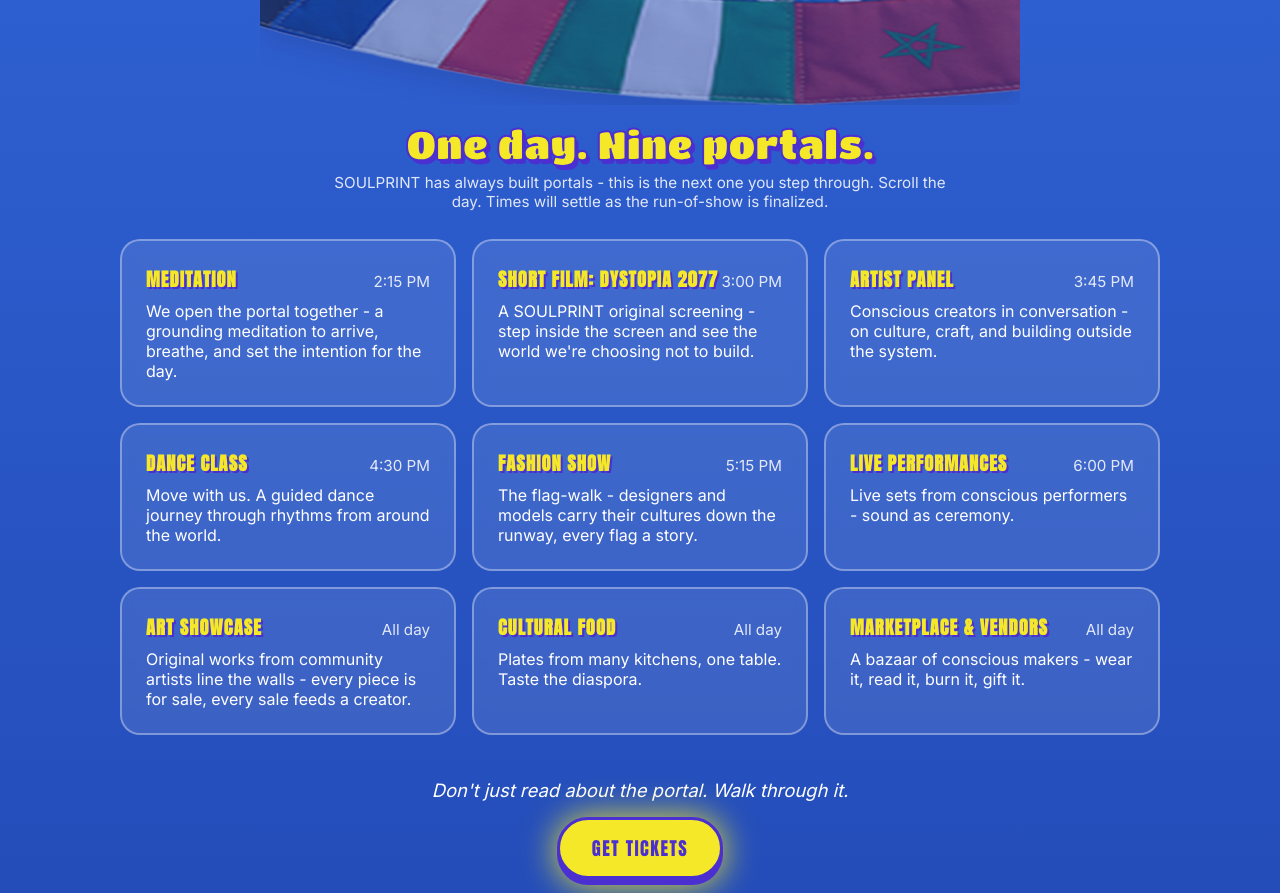
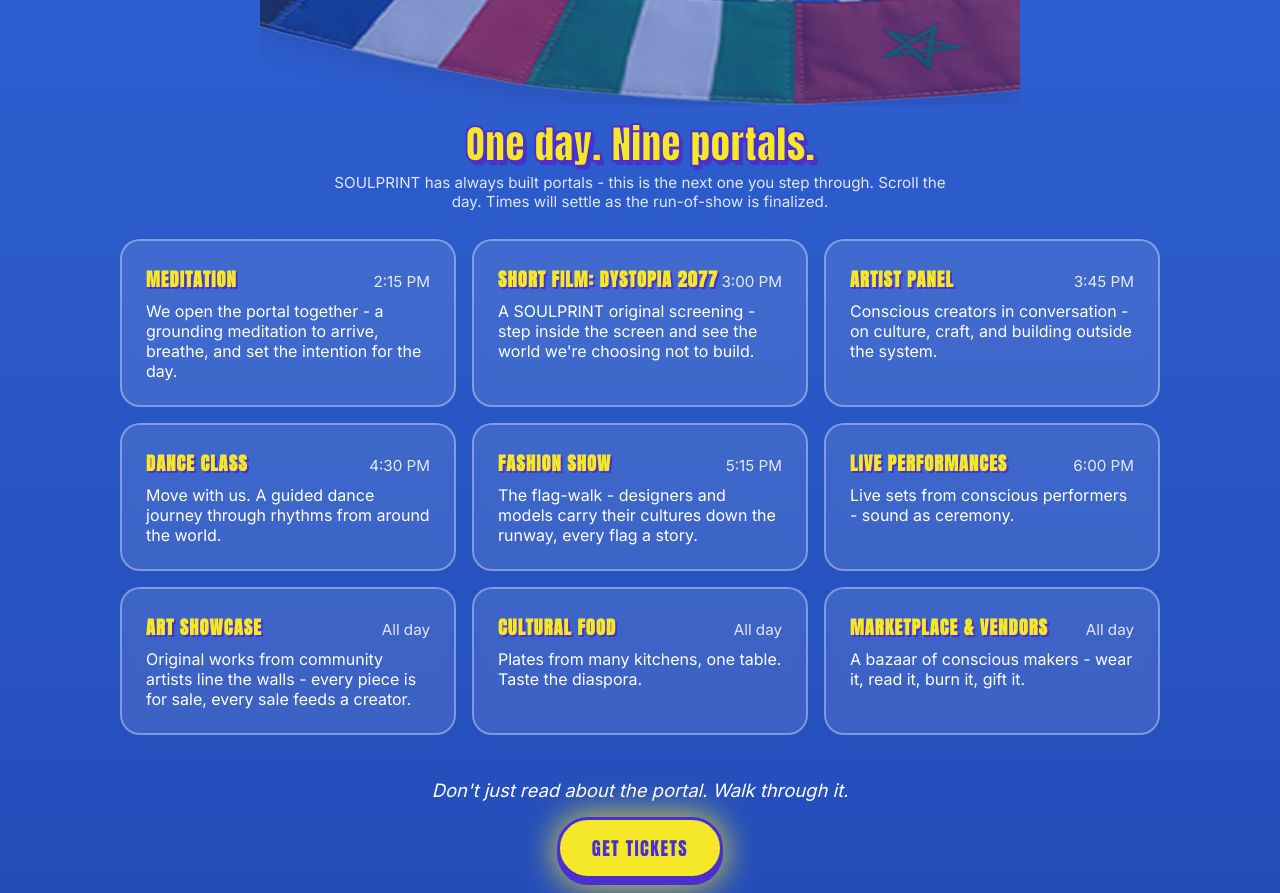
Before and after one commit to soulprinttribe/culture-in-unity, a Next.js app: page / in a window 1280 px wide. Shown: the part 1960-2853 px from the top of the page. Built offline with nearby package versions, Linux system fonts and the light colour scheme.

Commit message:
Add files via upload

```diff
--- a/app/page.jsx
+++ b/app/page.jsx
@@ -84,7 +84,7 @@
       {/* THE JOURNEY (Phase 1 preview; full scroll-scenes = Phase 2) */}
       <section id="journey" className="container" style={{ paddingTop: 40, paddingBottom: 40 }}>
         <FlagBreak />
-        <h2 className="center" style={{ fontSize: "clamp(1.6rem, 5vw, 2.4rem)" }}>
+        <h2 className="center" style={{ fontSize: "clamp(1.6rem, 5vw, 2.4rem)", fontFamily: "var(--font-label), Impact, 'Arial Narrow Bold', sans-serif" }}>
           One day. Nine portals.
         </h2>
         <p className="center mt-1 muted" style={{ maxWidth: 620, margin: "8px auto 0" }}>
```
